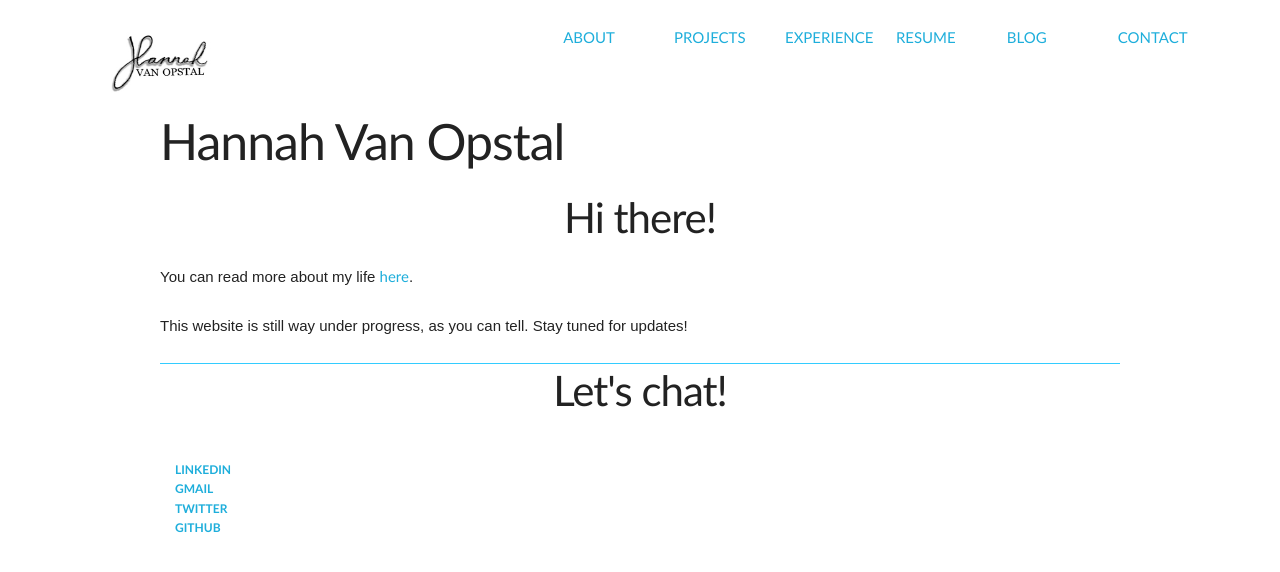
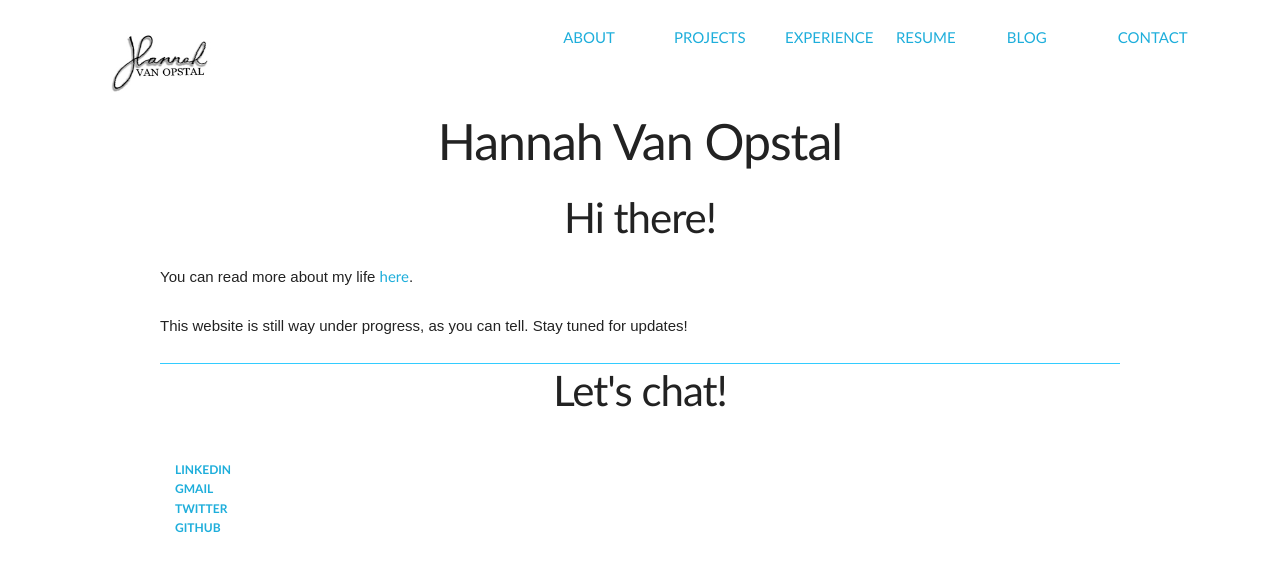
Before and after one commit to hvanopstal/hvanopstal.github.io, a Jekyll site: the page index.html, which Jekyll copies as it is, in a window 1280 px wide. Shown: the top 572 px of the page. Built offline with Jekyll 4.4.1, drawn with Linux system fonts in a browser that asks for light colours.

Commit message:
Update main.css
h1 centered

```diff
--- a/css/main.css
+++ b/css/main.css
@@ -33,7 +33,7 @@ a {
 }
 a:hover {
   font-weight: bold;
-  font-size: 1.2em;
+  font-size: 1.1em;
 }
 a:visited {
   color: #4E4E4E;
@@ -41,6 +41,7 @@ a:visited {
 h1 {
   font-size: 3em;
   font-family: "Calibri", Arial;
+  text-align: center;
 }
 h2 {
   font-size: 2em;
```
